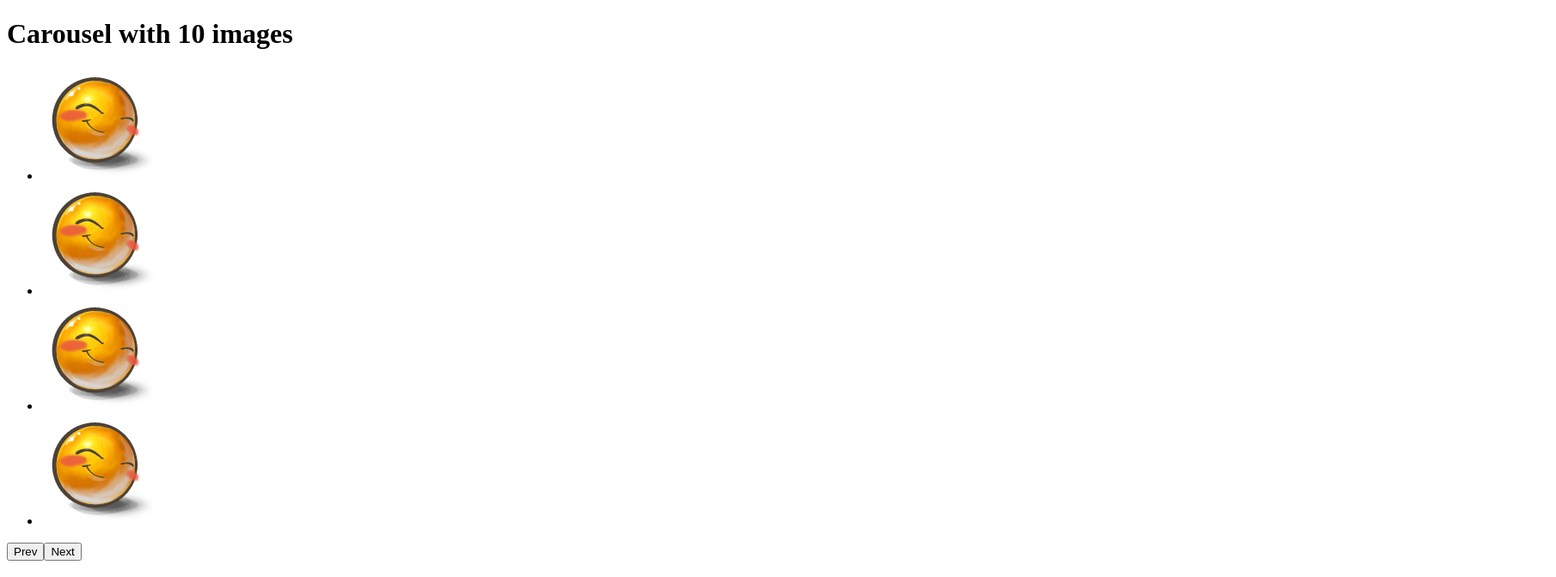
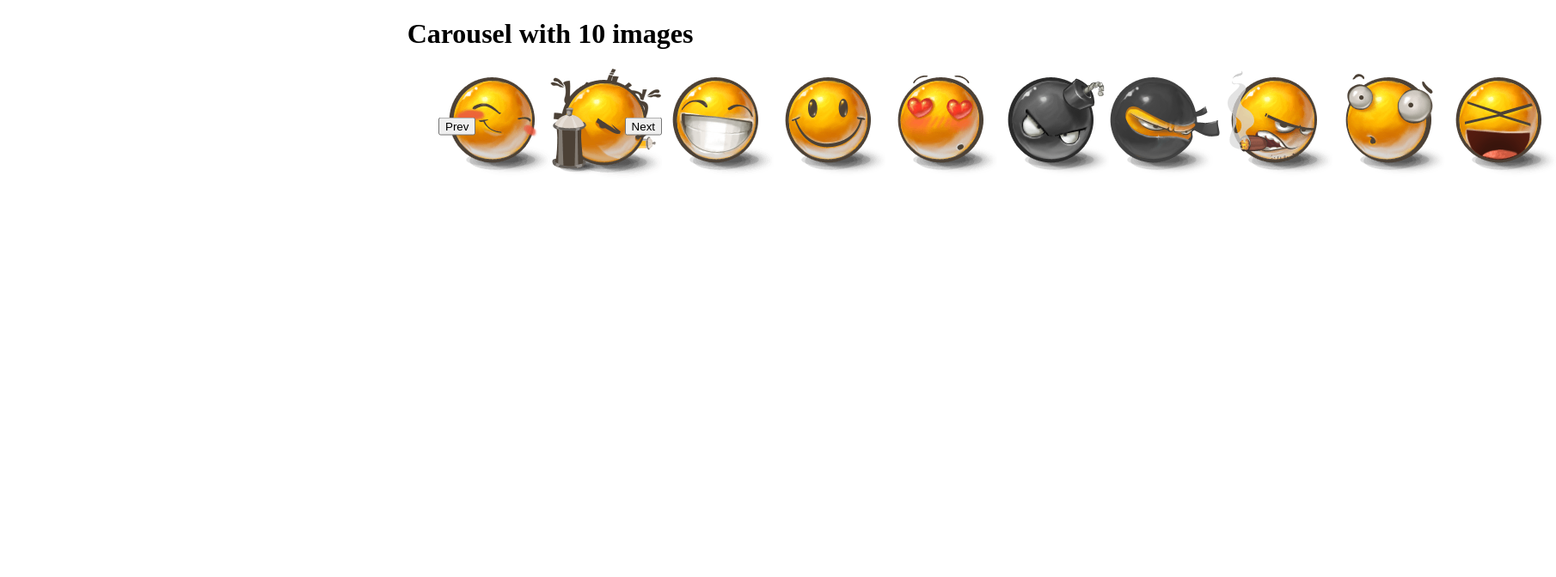
Before and after one commit to mate-academy/react_carousel, a React (Create React App) app: page / in a window 1280 px wide. Shown: the top 672 px of the page at 86% size, 1810 px wide, since content can reach past the window. Built offline with nearby package versions, Linux system fonts and the light colour scheme; the HTML template or start-up script is replaced by a standard one.

Commit message:
First steps

```diff
--- a/src/App.scss
+++ b/src/App.scss
@@ -1 +1,3 @@
-// style go here
+.title {
+  text-align: center;
+}
--- a/src/App.tsx
+++ b/src/App.tsx
@@ -4,6 +4,11 @@ import Carousel from './components/Carousel';
 
 interface State {
   images: string[];
+  itemWidth: number;
+  frameSize: number;
+  step: number;
+  animationDuration: number;
+  infinite: boolean;
 }
 
 class App extends React.Component<{}, State> {
@@ -20,17 +25,41 @@ class App extends React.Component<{}, State> {
       './img/9.png',
       './img/10.png',
     ],
+    itemWidth: 130,
+    frameSize: 3,
+    step: 3,
+    animationDuration: 1000,
+    infinite: false,
   };
 
   render() {
-    const { images } = this.state;
+    const {
+      images,
+      step,
+      frameSize,
+      itemWidth,
+      animationDuration,
+      infinite,
+    } = this.state;
 
     return (
       <div className="App">
         {/* eslint-disable-next-line */}
-        <h1>Carousel with {images.length} images</h1>
+        <h1
+          className="title"
+          data-cy="title"
+        >
+          {`Carousel with ${images.length} images`}
+        </h1>
 
-        <Carousel />
+        <Carousel
+          images={images}
+          step={step}
+          frameSize={frameSize}
+          itemWidth={itemWidth}
+          animationDuration={animationDuration}
+          infinite={infinite}
+        />
       </div>
     );
   }
--- a/src/components/Carousel.scss
+++ b/src/components/Carousel.scss
@@ -1 +1,34 @@
-// style go here
+$card-width: 130px;
+
+.Carousel {
+  position: relative;
+  width: calc(#{$card-width} * 2);
+
+  margin: 0 auto;
+
+  // overflow: hidden;
+
+  &__list {
+    width: 1300px;
+
+    display: flex;
+
+    margin: 0;
+    padding: 0;
+
+    list-style: none;
+
+    // transform: translateX(calc(-#{$card-width} * 2));
+  }
+
+  &__button {
+    position: absolute;
+    top: 50%;
+
+    transform: translateY(-50%);
+
+    &--next {
+      right: 0;
+    }
+  }
+}
--- a/src/components/Carousel.tsx
+++ b/src/components/Carousel.tsx
@@ -1,18 +1,65 @@
-import React from 'react';
+/* eslint-disable react/no-unused-prop-types */
+import { Component } from 'react';
 import './Carousel.scss';
 
-const Carousel: React.FC = () => (
-  <div className="Carousel">
-    <ul className="Carousel__list">
-      <li><img src="./img/1.png" alt="1" /></li>
-      <li><img src="./img/1.png" alt="2" /></li>
-      <li><img src="./img/1.png" alt="3" /></li>
-      <li><img src="./img/1.png" alt="4" /></li>
-    </ul>
+type Props = {
+  images: string[];
+  step: number;
+  frameSize: number;
+  itemWidth: number;
+  animationDuration: number;
+  infinite: boolean;
+};
 
-    <button type="button">Prev</button>
-    <button type="button">Next</button>
-  </div>
-);
+class Carousel extends Component<Props, {}> {
+  scrollWidth = 0;
+
+  nextSlideHandler = () => {
+    const carouselList
+      = document.querySelector('.Carousel__list') as HTMLUListElement;
+
+    if (this.scrollWidth < this.props.itemWidth * 10) {
+      this.scrollWidth += this.props.itemWidth * 2;
+    }
+
+    carouselList.style.transform = `translate(-${this.scrollWidth}px, 0)`;
+  };
+
+  prevSlideHandler = () => {
+
+  };
+
+  render() {
+    const { images } = this.props;
+
+    return (
+      <div className="Carousel">
+        <ul className="Carousel__list">
+          {images.map((image, i) => (
+            <li key={image}>
+              <img src={image} alt={`${i + 1}`} />
+            </li>
+          ))}
+        </ul>
+
+        <button
+          type="button"
+          className="Carousel__button Carousel__button--prev"
+          onClick={this.prevSlideHandler}
+        >
+          Prev
+        </button>
+        <button
+          type="button"
+          data-cy="next"
+          className="Carousel__button Carousel__button--next"
+          onClick={this.nextSlideHandler}
+        >
+          Next
+        </button>
+      </div>
+    );
+  }
+}
 
 export default Carousel;
```
